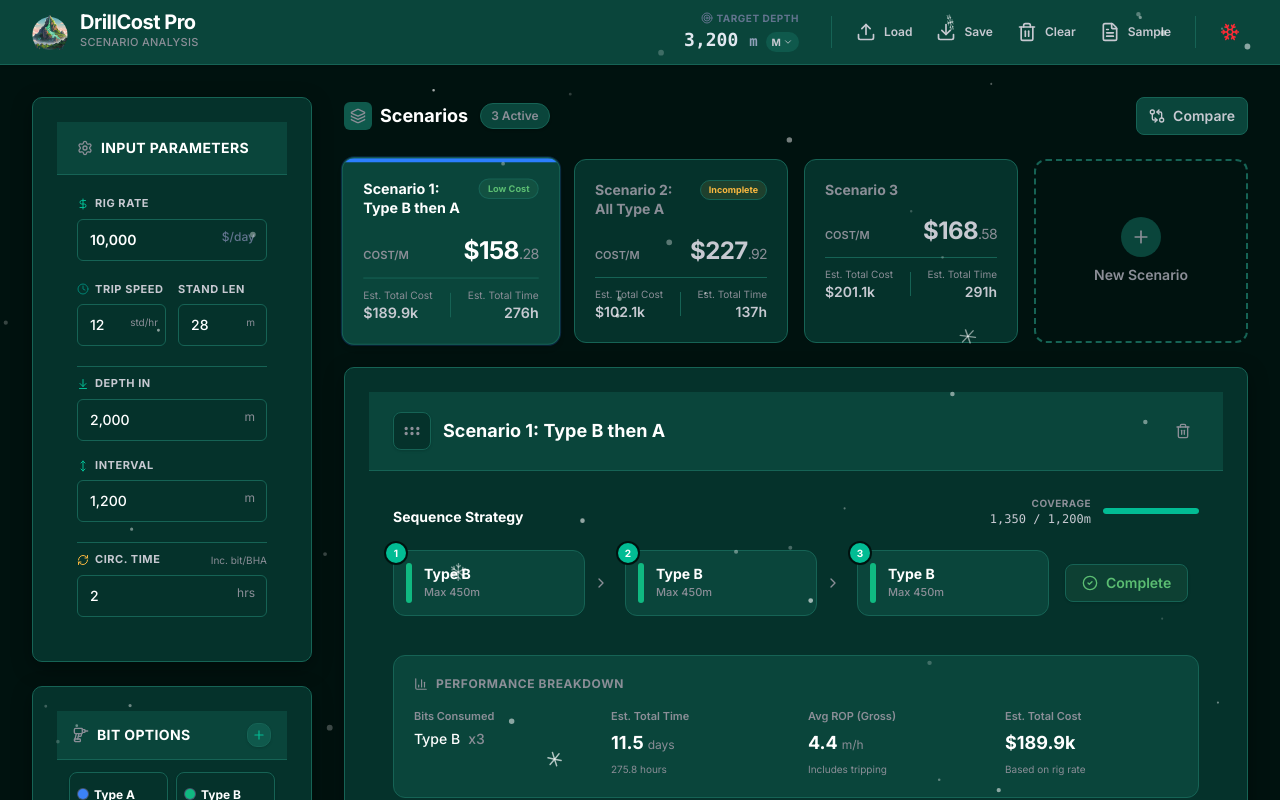
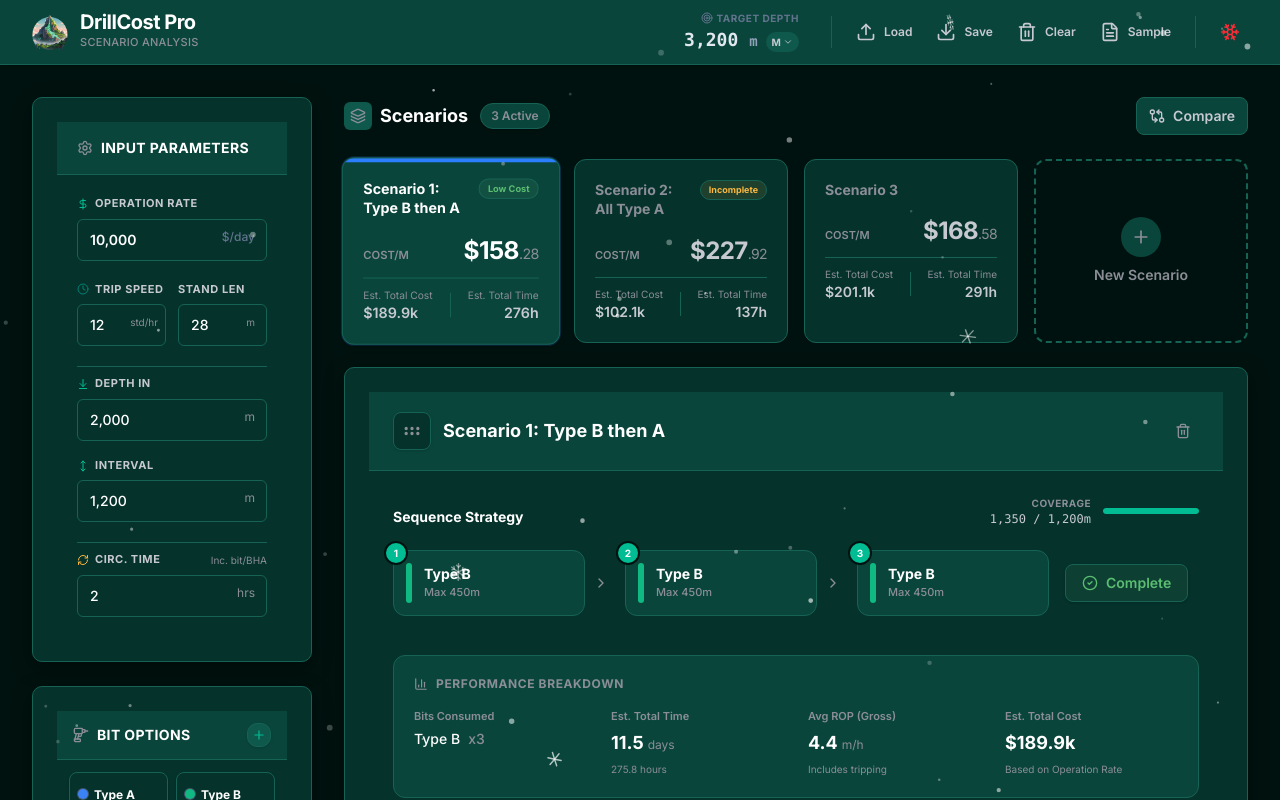
Before and after one commit to son-n-pham/drillcost, a React (Vite) app: page / in a window 1280 px wide. Shown: the top 800 px of the page. Built offline with nearby package versions, Linux system fonts and the light colour scheme.

Commit message:
feat: add SettingsPanel and ScenarioManager components, update sample global parameters, and rename 'Rig Rate' to 'Operation Rate' in documentation.

```diff
--- a/components/ScenarioManager.tsx
+++ b/components/ScenarioManager.tsx
@@ -700,7 +700,7 @@ const ScenarioManager: React.FC<ScenarioManagerProps> = ({ bits, scenarios, setS
                              <div className="flex items-baseline gap-1">
                                <span className="text-lg font-bold text-slate-800 dark:text-[var(--bh-text)]">${(activeResult.totalCost / 1000).toLocaleString(undefined, { minimumFractionDigits: 1, maximumFractionDigits: 1 })}k</span>
                             </div>
-                            <div className="text-[10px] text-slate-400 dark:text-[var(--bh-text-mute)] mt-1">Based on rig rate</div>
+                            <div className="text-[10px] text-slate-400 dark:text-[var(--bh-text-mute)] mt-1">Based on Operation Rate</div>
                            </>
                         ) : (
                            <span className="text-lg font-bold text-slate-300 dark:text-[var(--bh-text-weak)]">-</span>
--- a/components/SettingsPanel.tsx
+++ b/components/SettingsPanel.tsx
@@ -51,7 +51,7 @@ const SettingsPanel: React.FC<SettingsPanelProps> = ({ params, setParams, depthU
         {/* Operation Cost */}
         <div className="group">
           <label className="text-[11px] font-bold text-slate-500 dark:text-[var(--bh-text-weak)] uppercase tracking-wider mb-1.5 flex items-center gap-1.5">
-            <DollarSign className="w-3 h-3 text-blue-500 dark:text-[var(--bh-primary)]" /> Rig Rate
+            <DollarSign className="w-3 h-3 text-blue-500 dark:text-[var(--bh-primary)]" /> Operation Rate
           </label>
           <div className="relative">
             <input
--- a/sampleData.ts
+++ b/sampleData.ts
@@ -1,10 +1,10 @@
 import { Bit, GlobalParams, ScenarioConfig } from './types';
 
 export const SAMPLE_PARAMS: GlobalParams = {
-  operationCostPerDay: 85093,
+  operationCostPerDay: 100000,
   tripSpeed: 12,
   standLength: 28,
-  depthIn: 1600,
+  depthIn: 2000,
   intervalToDrill: 1200,
   circulatingHours: 2,
 };
```
Also changed, not shown: 1 other file (tests, documents, lock files or other folders).
